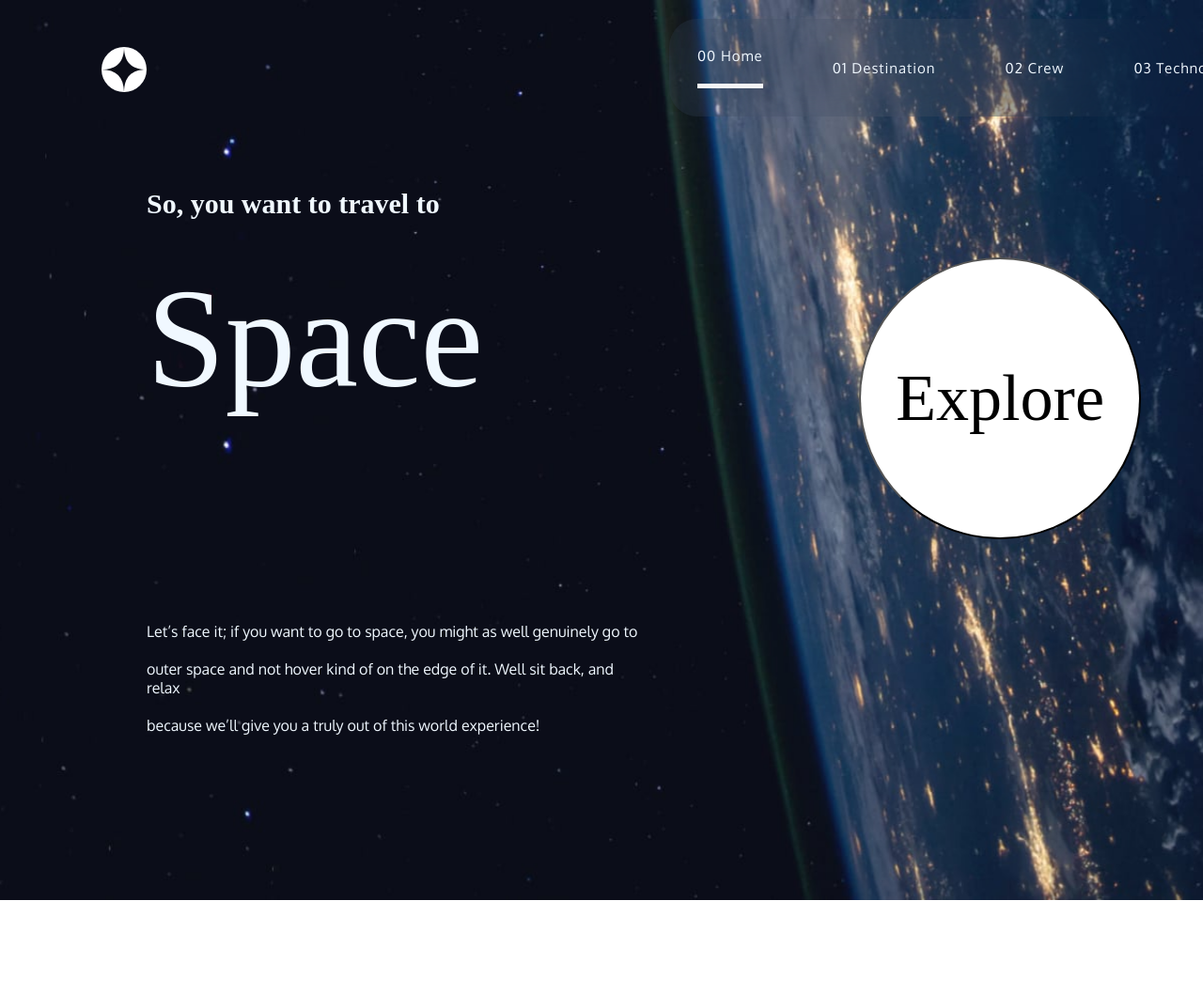
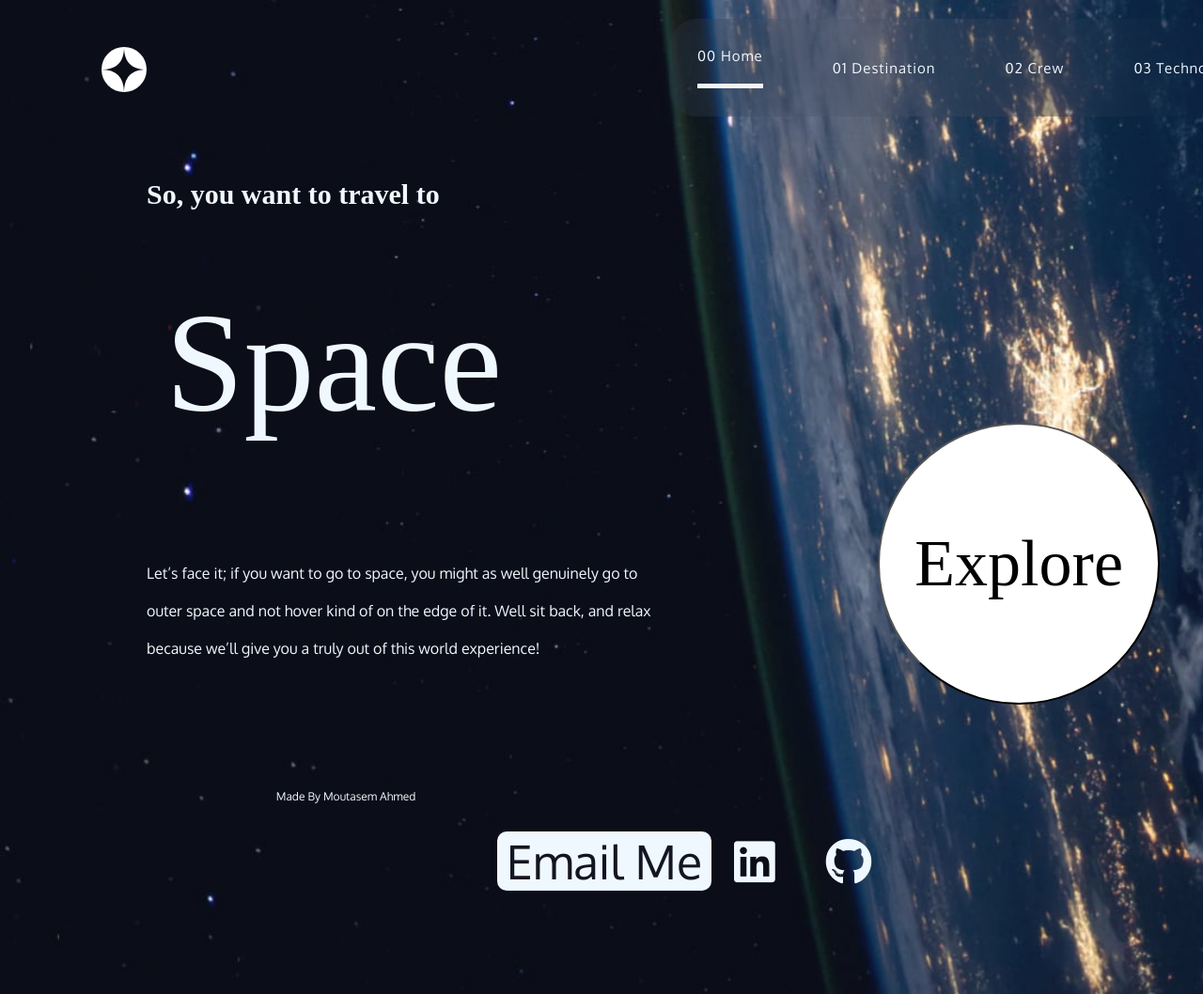
Before and after one commit to Moutasem-Ahmed-Salah/Space-Travel-Website, a plain HTML site: page space-tourism-website-main/space-tourism-website-main/starter-code/index.html in a window 1280 px wide. Shown: the top 1058 px of the page at 94% size. Before the commit the page ends 958 px from the top, so only its background shows below. Drawn offline with Linux system fonts and the light colour scheme; a web font is replaced by a local one.

Commit message:
Add files via upload

```diff
--- a/space-tourism-website-main/space-tourism-website-main/starter-code/home.css
+++ b/space-tourism-website-main/space-tourism-website-main/starter-code/home.css
@@ -12,7 +12,7 @@ body {
     background-repeat: no-repeat; /* Prevents the image from repeating */
     background-position: center center; /* Centers the image horizontally and vertically */
    width: 1440px;
-    height: 900px;
+    height: 1000px;
 }
 /* Your existing CSS code */
 
@@ -39,18 +39,16 @@ body {
     font-size: 150px;
     color: aliceblue;
     margin-left: 20px;
-   padding-bottom: 0px;
-    margin: 0;
+    margin-top: -150px;
     font-family:var(--bellefair);
     display: grid;
     grid-area: h1;
-
 }
 
 
 
 h4{
-    margin-top: 50px;
+    margin-bottom: -60px;
     font-size: 30px;
     color: aliceblue;
     display: grid;
@@ -59,6 +57,7 @@ h4{
 }
 p{
     display: grid;
+    margin-top: -150px;
     grid-template-columns: 1fr 1fr;
     grid-area: lefter;
     color: aliceblue;
@@ -130,7 +129,7 @@ a:hover{
 .gridd{
     display: grid;
     grid-template-columns: 1fr 1fr;
-    grid-template-rows: 1fr 3fr;
+    grid-template-rows: 1fr 1fr;
     grid-template-areas:
     "h4 h4"
     "h1  buttone"
@@ -138,3 +137,33 @@ a:hover{
     margin-top: 50px;
     margin-left: 100px;
 }
+
+.links{
+    align-items: center;
+    justify-content: space-between;
+    text-align: center;
+    padding-top: 40px;
+    padding-bottom: 40px;
+    margin-top: 30px;
+
+
+}
+.links a {
+    font-size: 50px; /* Adjust the size according to your preference */
+    margin: 0 10px; /* Adds 10px of horizontal space between the icons */
+}
+
+.square{
+    padding-left: 10px;
+    padding-right: 10px;
+    background-color: aliceblue;
+    text-align: center;
+    justify-content: center;
+    align-items: center;
+    width:40px;
+    border-radius: 10px;
+    color: #131522;
+    text-decoration: none;
+    font-size: 20px;
+
+}
--- a/space-tourism-website-main/space-tourism-website-main/starter-code/index.html
+++ b/space-tourism-website-main/space-tourism-website-main/starter-code/index.html
@@ -38,6 +38,13 @@
     <button class="explore" onclick="window.location.href='destination-moon.html'">Explore</button>
 </div>
 
+<div class="links a" style="margin-top: 200px;">
+    <p style="font-size: 12px;">Made By Moutasem Ahmed</p><br>
+<a  href="mailto:moutasemahmed122@gmail.com" class="square ">Email Me</a>
+
+    <a href="http://www.linkedin.com/in/moutasem-ahmed-7a361221b"><i class="fab fa-linkedin"></i></a>
+    <a style="margin-left: 40px;" href="https://github.com/Moutasem-Ahmed-Salah"><i class="fab fa-github"></i></a>
+</div>
 
 </body>
 </html>
```
